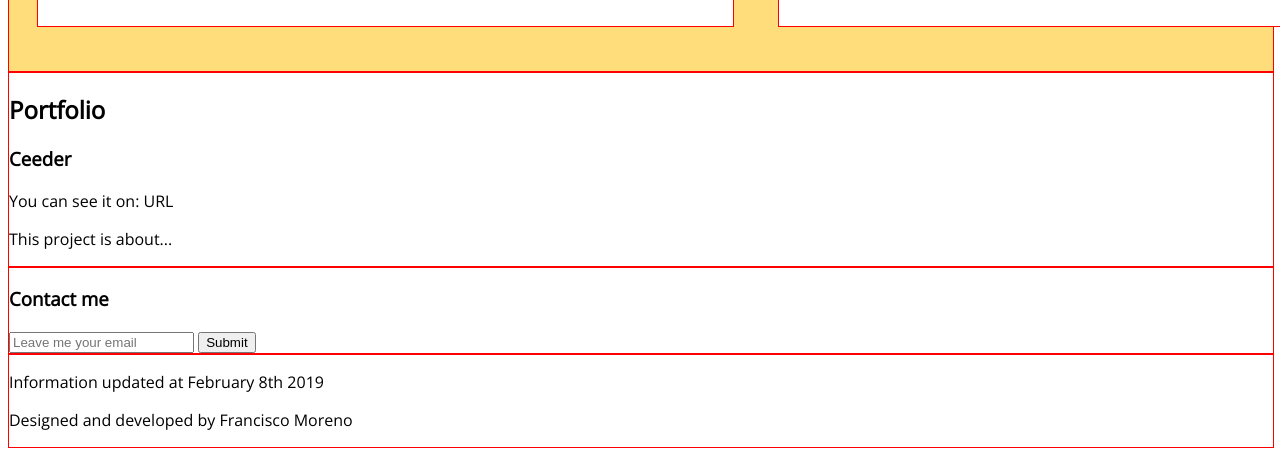
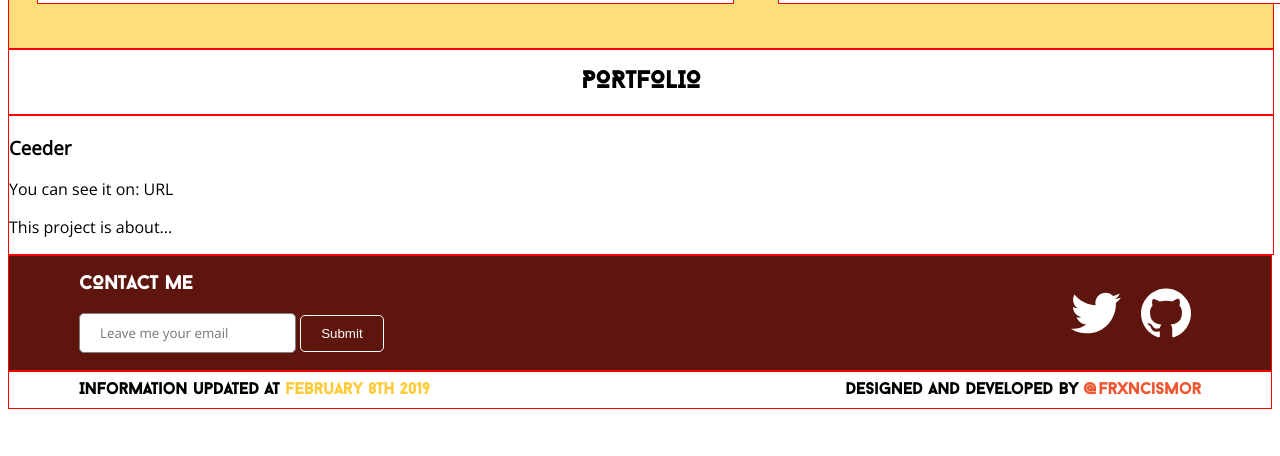
Before and after one commit to frxncismor/frxncismor.github.io, a plain HTML site: page index.html in a window 1280 px wide. Shown: the part 1986-2442 px from the top of the page. After the commit the page ends 2403 px from the top, so only its background shows below. Drawn offline with nearby package versions, Linux system fonts and the light colour scheme.

Commit message:
Diseño de la página 0.3

```diff
--- a/css/style.css
+++ b/css/style.css
@@ -27,6 +27,7 @@ body{
 }
 
 .header-menu a{
+  text-transform: uppercase;
   text-decoration: none;
   font-weight: 700;
   height: inherit;
@@ -72,6 +73,8 @@ body{
 }
 
 .about-title-container{
+  text-transform: uppercase;
+  font-family: 'Baron Neue';
   display: flex;
   justify-content: center;
 }
@@ -86,7 +89,7 @@ body{
   background-color: #FFDD7A;
   align-items: center;
   justify-content: space-between;
-  /* border: 1px solid black; */
+  border: 1px solid black;
 }
 
 .about-details{
@@ -97,7 +100,7 @@ body{
 
 .about-image-container{
   background-color: #FDB433;
-  /* border: 1px solid green; */
+  border: 1px solid green;
   margin: 0px 0px 0px 0px;
   padding: 0px;
 }
@@ -109,6 +112,8 @@ body{
 }
 
 .objectives-title{
+  text-transform: uppercase;
+  font-family: 'Baron Neue';
   display: flex;
   justify-content: center;
 }
@@ -119,7 +124,7 @@ body{
   background-color: #D14C29;
   align-items: center;
   justify-content: space-between;
-  /* border: 1px solid black; */
+  border: 1px solid black;
 
 }
 
@@ -130,6 +135,9 @@ body{
 }
 
 .knowledge-list-title{
+  text-transform: uppercase;
+  font-family: 'Baron Neue';
+  text-transform: uppercase;
   display: flex;
   justify-content: center;
 }
@@ -169,3 +177,97 @@ body{
   align-items: inherit;
   justify-content: inherit;
 }
+
+.portfolio-title{
+  text-transform: uppercase;
+  font-family: 'Baron Neue';
+  display: flex;
+  justify-content: center;
+}
+
+.contact{
+  background-color: #5D150E;
+  /* padding: 150px; */
+  display: flex;
+  align-items: center;
+  justify-content: space-between;
+}
+
+.contact-title{
+  font-family: 'Baron Neue';
+  text-transform: uppercase;
+  color: white;
+}
+
+.form-email{
+  /* height: 50px; */
+  margin: 0px 0px 17px 70px;
+}
+
+
+.contact-submit{
+  border: 1px white solid;
+  background: transparent;
+  color: white;
+  border-radius: 5px;
+  padding: 10px 20px 10px 20px;
+}
+
+.contact-input{
+  font-family: 'Open Sans';
+  border: 1px gray solid;
+  border-radius: 5px;
+  padding: 10px 20px 10px 20px;
+}
+
+.social{
+  display: flex;
+  justify-content: space-evenly;
+  padding: 0px 70px 0px 0px;
+}
+
+.social-link{
+  display: inline-block;
+  width: 50px;
+  height: 50px;
+  margin: 0 10px;
+  background-size: 50px 50px;
+  /* padding: 0px 70px 0px 0px; */
+}
+
+.social-link.twitter{
+  background-image: url('../images/twitter.svg');
+}
+
+.social-link.github{
+  background-image: url('../images/github.svg');
+}
+
+
+.footer{
+  background-color: white;
+  color: black;
+  font-weight: bold;
+  display: flex;
+  align-items: center;
+  justify-content: space-between;
+}
+
+.footer-info{
+  font-family: 'Baron Neue';
+  /* text-transform: uppercase; */
+  margin: 10px 0px 10px 70px;
+}
+
+.footer-designed{
+  font-family: 'Baron Neue';
+  margin: 10px 70px 10px 0px;
+}
+.footer-designed a{
+  color: #F05631;
+  text-decoration: none;
+}
+
+.footer-info strong{
+  color: #FFCB39;
+}
--- a/index.html
+++ b/index.html
@@ -19,11 +19,11 @@
       </figure>
       <nav class="header-menu">
         <ol>
-          <li><a class="link" href="#about">ABOUT ME</a></li>
-          <li><a class="link" href="#objectives">OBJECTIVES</a></li>
-          <li><a class="link" href="#knowledge">KNOWLEDGE</a></li>
-          <li><a class="link" href="#portfolio">PORTFOLIO</a></li>
-          <li><a class="link" href="#contact">CONTACT</a></li>
+          <li><a class="link" href="#about">About me</a></li>
+          <li><a class="link" href="#objectives">Objectives</a></li>
+          <li><a class="link" href="#knowledge">Knowledge</a></li>
+          <li><a class="link" href="#portfolio">Portfolio</a></li>
+          <li><a class="link" href="#contact">Contact</a></li>
         </ol>
       </nav>
     </div>
@@ -87,9 +87,12 @@
     </div>
   </section>
 
-  <section class="portfolio" id="portfolio">
+  <div class="container">
+    <h2 class="portfolio-title" id="portfolio">Portfolio</h2>
+  </div>
+
+  <section class="portfolio">
     <div class="container">
-      <h2>Portfolio</h2>
       <article class="project">
         <div class="project-details">
         <h3>Ceeder</h3>
@@ -102,13 +105,14 @@
 
   <section class="contact" id="contact">
     <div class="container">
-      <form class="form-email" action="mailto:franciscoj.sparcoltary@gmail.com" method="POST"> <h3>Contact me</h3>
+      <form class="form-email" action="mailto:franciscoj.sparcoltary@gmail.com" method="POST">
+        <h3 class="contact-title">Contact me</h3>
         <input class="contact-input" type="text" placeholder="Leave me your email" id="email">
         <input class="contact-submit" type="submit" value="Submit">
       </form>
-      <div>
-        <a class="social-link twitter" href=""></a>
-        <a class="social-link github" href=""></a>
+      <div class="social">
+        <a class="social-link twitter" href="https://twitter.com/frxncismor"></a>
+        <a class="social-link github" href="https://github.com/frxncismor"></a>
       </div>
     </div>
   </section>
@@ -116,10 +120,10 @@
   <footer class="footer">
     <div class="container">
       <div>
-        <p>Information updated at February 8th 2019</p>
+        <p class="footer-info">Information updated at <strong>February 8th 2019</strong></p>
       </div>
       <div>
-        <p>Designed and developed by Francisco Moreno</p>
+        <p class="footer-designed">Designed and developed by <a href="https://twitter.com/frxncismor">@Frxncismor</a></p>
       </div>
     </div>
   </footer>
```
Also changed, not shown: images/facebook.svg (added), images/github.svg (added), images/twitter.svg (added).
